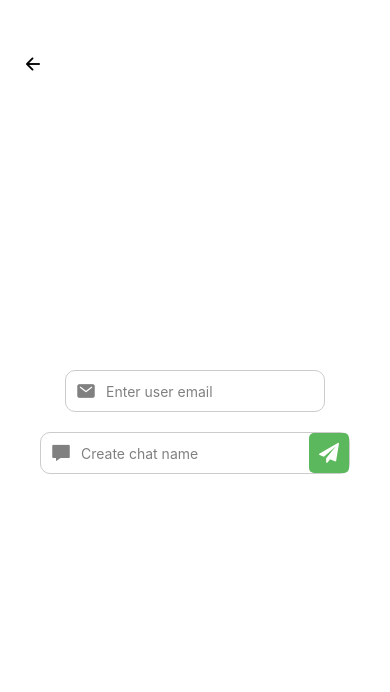
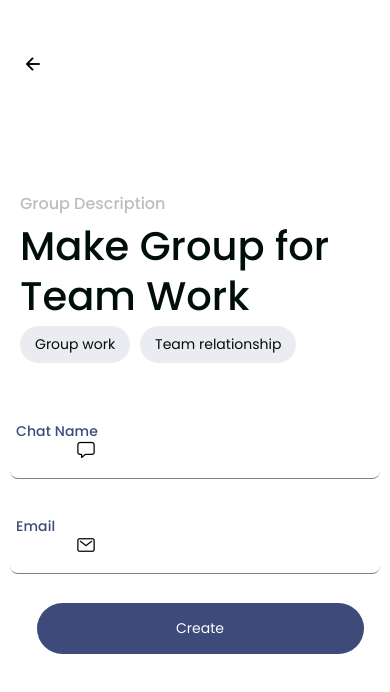
Before and after one commit to shahraim/RN-WhatsappClone-Prac, a React Native app: screen /GroupChats in a window 390 px wide. Shown: the top 692 px of the page. Built offline with nearby package versions, Linux system fonts and the light colour scheme; no server answers.

Commit message:
group chat ui complete

```diff
--- a/src/Screens/GroupChats.jsx
+++ b/src/Screens/GroupChats.jsx
@@ -6,6 +6,7 @@ import {
   View,
   Alert,
   ActivityIndicator,
+  Text,
 } from "react-native";
 import { FontAwesome, Ionicons } from "@expo/vector-icons";
 import { useSelector } from "react-redux";
@@ -13,6 +14,7 @@ import { doc, getDocs, setDoc, collection } from "firebase/firestore";
 import { db } from "../Config/Firebase.config";
 import { useNavigation } from "@react-navigation/native";
 import { StatusBar } from "expo-status-bar";
+import { useFonts } from "expo-font";
 
 export default function GroupChats() {
   const navigation = useNavigation();
@@ -21,6 +23,14 @@ export default function GroupChats() {
   const [chatName, setChatName] = useState("");
   const [isButtonEnabled, setIsButtonEnabled] = useState(true);
   const [isLoading, setIsLoading] = useState(false);
+
+  const [loaded] = useFonts({
+    medium: require("../../assets/fonts/Poppins-Medium.ttf"),
+    regular: require("../../assets/fonts/Poppins-Regular.ttf"),
+  });
+  if (!loaded) {
+    return null;
+  }
 
   const addUserToChat = async () => {
     if (!isButtonEnabled) return;
@@ -95,38 +105,59 @@ export default function GroupChats() {
       >
         <Ionicons name="arrow-back" size={20} color={"black"} />
       </TouchableOpacity>
-      {isLoading && (
-        <View style={styles.loading}>
-          <ActivityIndicator size={"large"} color={"red"} />
+      {/*  */}
+      <View style={styles.container}>
+        <View style={styles.groupHead}>
+          <Text style={styles.groupDes}>Group Description</Text>
+          <Text style={styles.groupPara}>Make Group for Team Work</Text>
+          <View style={styles.groupPoint}>
+            <Text style={styles.point}>Group work</Text>
+            <Text style={styles.point}>Team relationship</Text>
           </View>
-      )}
-      <View style={styles.container}>
+        </View>
+        <View style={{ alignItems: "center", gap: 10 }}>
+          {/* chat name */}
+          <View style={styles.mainInput}>
+            <Text style={styles.inputLabel}>Chat Name</Text>
+            <View style={[styles.undrContain]}>
               <View style={styles.inputContainer}>
-          <Ionicons name="mail" size={20} color={"gray"} />
+                <Ionicons name="chatbox-outline" color="#000" size={20} />
                 <TextInput
-            placeholder="Enter user email"
-            placeholderTextColor={"gray"}
+                  value={chatName}
+                  onChangeText={(text) => setChatName(text)}
+                  style={[styles.input]}
+                />
+              </View>
+            </View>
+          </View>
+
+          {/* user email to add */}
+          <View style={styles.mainInput}>
+            <Text style={styles.inputLabel}>Email</Text>
+            <View style={[styles.undrContain]}>
+              <View style={styles.inputContainer}>
+                <Ionicons name="mail-outline" color="#000" size={20} />
+                <TextInput
                   value={email}
                   onChangeText={(text) => setEmail(text)}
                   style={styles.input}
                   autoCapitalize={"none"}
                 />
               </View>
-        <View style={styles.inputContainer}>
-          <Ionicons name="chatbox-sharp" size={20} color={"gray"} />
-          <TextInput
-            placeholder="Create chat name"
-            placeholderTextColor={"gray"}
-            value={chatName}
-            onChangeText={(text) => setChatName(text)}
-            style={[styles.input, { flex: 1 }]}
-          />
+            </View>
+          </View>
           <TouchableOpacity
             onPress={addUserToChat}
             disabled={!isButtonEnabled}
             style={[styles.button, { opacity: isButtonEnabled ? 1 : 0.5 }]}
           >
-            <FontAwesome name="send" size={20} color={"white"} />
+            <Text style={{ color: "#fff", fontFamily: "regular" }}>
+              {isLoading ? (
+                <ActivityIndicator size={"small"} color={"#fff"} />
+              ) : (
+                "Create"
+              )}
+            </Text>
           </TouchableOpacity>
         </View>
       </View>
@@ -138,42 +169,39 @@ const styles = StyleSheet.create({
   container: {
     flex: 1,
     justifyContent: "center",
-    alignItems: "center",
     backgroundColor: "#fff",
     paddingHorizontal: 20,
+    gap: 50,
+  },
+  mainInput: {
+    height: 65,
+    marginVertical: 10,
+  },
+  inputLabel: {
+    fontSize: 14,
+    lineHeight: 16,
+    letterSpacing: 0.1,
+    fontFamily: "medium",
+    color: "#3D4A7A",
+    marginLeft: 6,
   },
   inputContainer: {
     flexDirection: "row",
-    justifyContent: "center",
     alignItems: "center",
-    borderWidth: 1,
-    borderColor: "#ccc",
-    borderRadius: 10,
-    marginVertical: 10,
-    // paddingHorizontal: 10,
+    gap: 10,
     paddingLeft: 10,
   },
   input: {
-    flex: 1,
-    height: 40,
-    marginLeft: 10,
-    color: "black",
+    height: "100%",
+    width: "85%",
   },
   button: {
     marginLeft: 10,
-    padding: 10,
-    borderRadius: 5,
-    backgroundColor: "#5cb85c",
-  },
-  loading: {
-    position: "absolute",
-    width: "100%",
-    height: "100%",
-    justifyContent: "center",
+    padding: 15,
+    borderRadius: 100,
+    backgroundColor: "#3D4A7A",
+    width: 327,
     alignItems: "center",
-    backgroundColor: "gray",
-    zIndex: 1,
-    opacity: 0.4,
   },
   arrowBack: {
     position: "absolute",
@@ -183,4 +211,39 @@ const styles = StyleSheet.create({
     borderRadius: 100,
     zIndex: 1,
   },
+  groupHead: {
+    gap: 5,
+  },
+  groupDes: {
+    fontSize: 16,
+    fontFamily: "medium",
+    color: "rgba(121,124,123,0.5)",
+  },
+  groupPara: {
+    fontSize: 40,
+    fontFamily: "medium",
+    color: "#000E08",
+    lineHeight: 50,
+  },
+  groupPoint: {
+    flexDirection: "row",
+    gap: 10,
+  },
+  point: {
+    fontSize: 14,
+    fontFamily: "regular",
+    color: "#000E08",
+    backgroundColor: "rgba(61,74,122,0.1)",
+    paddingHorizontal: 15,
+    paddingVertical: 8,
+    borderRadius: 30,
+  },
+  undrContain: {
+    alignItems: "center",
+    width: 370,
+    height: 40,
+    borderBottomWidth: 1,
+    borderRadius: 8,
+    borderColor: "gray",
+  },
 });
--- a/src/Screens/SingleChat.jsx
+++ b/src/Screens/SingleChat.jsx
@@ -9,7 +9,7 @@ import {
   ActivityIndicator,
   Modal, // Import Modal component
 } from "react-native";
-import { FontAwesome, MaterialIcons } from "@expo/vector-icons";
+import { FontAwesome, Ionicons } from "@expo/vector-icons";
 import { useSelector } from "react-redux";
 import { doc, getDocs, setDoc, collection } from "firebase/firestore";
 import { db } from "../Config/Firebase.config";
@@ -123,7 +123,7 @@ export default function SingleChatModal() {
           <Text style={styles.inputLabel}>Email</Text>
           <View style={[styles.undrContain]}>
             <View style={styles.inputContainer}>
-              <MaterialIcons name="mail" color="#000" size={18} />
+              <Ionicons name="mail-outline" color="#000" size={18} />
               <TextInput
                 style={styles.input}
                 value={email}
@@ -191,12 +191,6 @@ const styles = StyleSheet.create({
     color: "#3D4A7A",
     marginLeft: 6,
   },
-  eyeIcon: {
-    width: 25,
-    height: "100%",
-    justifyContent: "center",
-    alignItems: "center",
-  },
   inputContainer: {
     flexDirection: "row",
     alignItems: "center",
```
Lines whose indentation alone changed are shown as unchanged.
